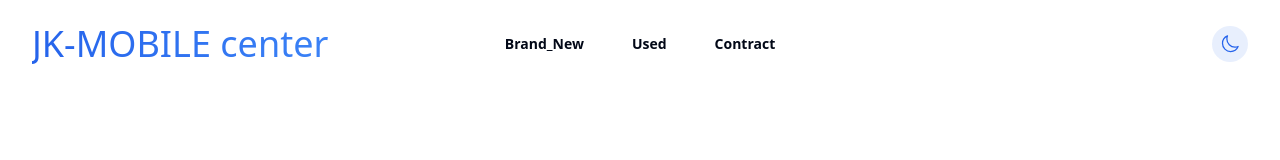
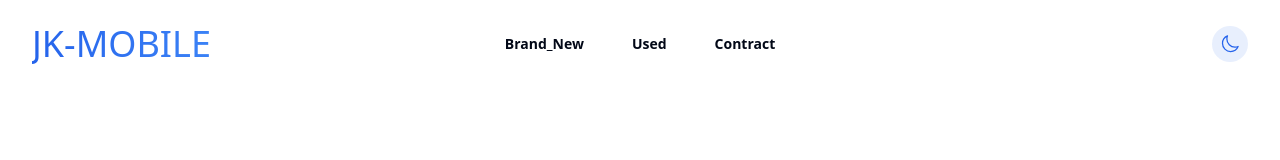
Before and after one commit to JanithKR/reactweb, a React (Create React App) app: page / in a window 1280 px wide. Shown: the top 160 px of the page. Built offline with nearby package versions, Linux system fonts and the light colour scheme.

Commit message:
some changes day 4

```diff
--- a/src/components/Header.jsx
+++ b/src/components/Header.jsx
@@ -22,7 +22,7 @@ export default function Header() {
         <div className="flex lg:flex-1">
           <Link to="/" className="-m-1.5 p-1.5">
             <span className="text-gradient text-4xl" >
-            JK-MOBILE center
+            JK-MOBILE
             </span>
           </Link>
         </div>
```
